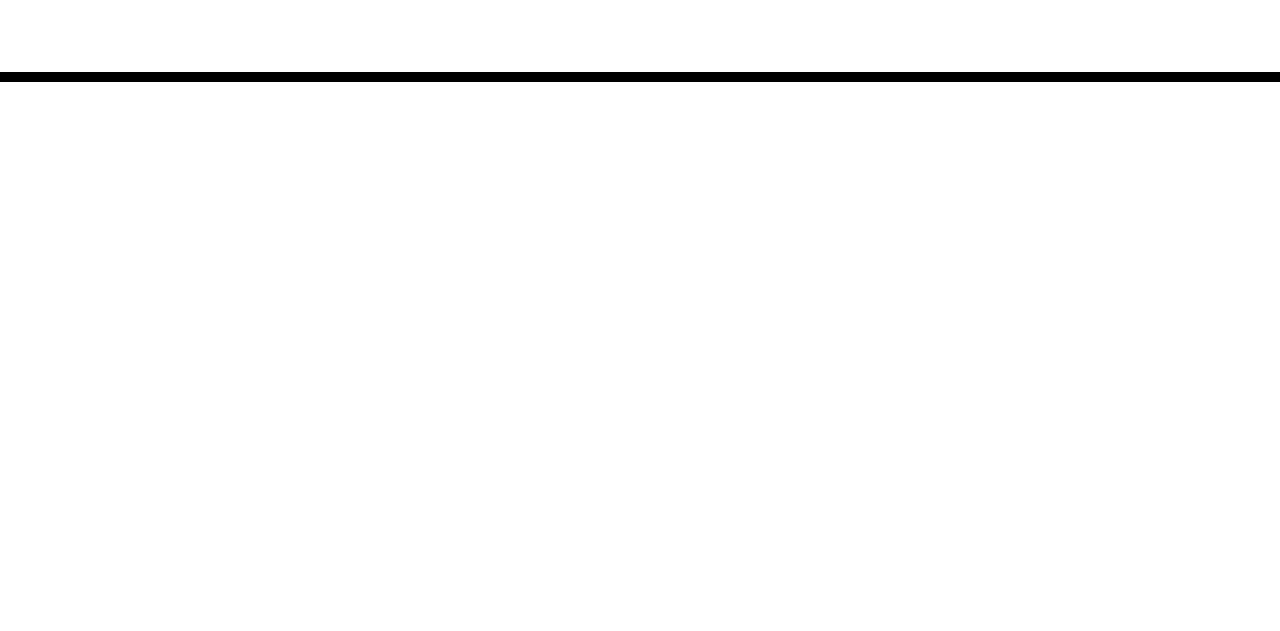
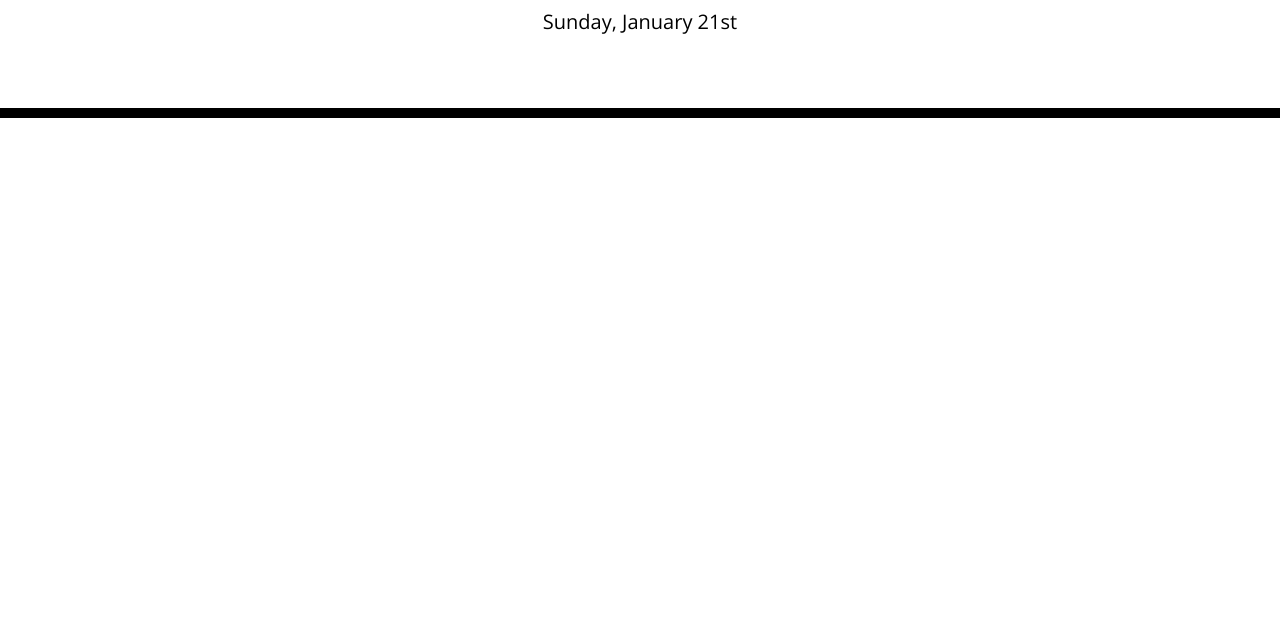
Before and after one commit to Medj41/Work-Day-Scheduler, a plain HTML site: page index.html in a window 1280 px wide. Shown: the part 169-800 px from the top of the page. Drawn offline with nearby package versions, Linux system fonts and the light colour scheme.

Commit message:
added date section

```diff
--- a/index.html
+++ b/index.html
@@ -36,5 +36,10 @@
 
     <script src="https://cdnjs.cloudflare.com/ajax/libs/jquery/3.2.1/jquery.min.js"></script>
     <script src="https://cdn.jsdelivr.net/npm/dayjs@1/dayjs.min.js"></script>
+    <script src="https://cdn.jsdelivr.net/npm/dayjs@1.11.10/plugin/advancedFormat.js"></script>
+	<script>
+		dayjs.extend(window.dayjs_plugin_advancedFormat)
+	</script>
+    <script src="script.js"></script>
   </body>
 </html>
--- /dev/null
+++ b/script.js
@@ -0,0 +1,4 @@
+console.log('hello');
+
+var today = dayjs();
+$("#currentDay").text(today.format("dddd, MMMM Do"));
```
